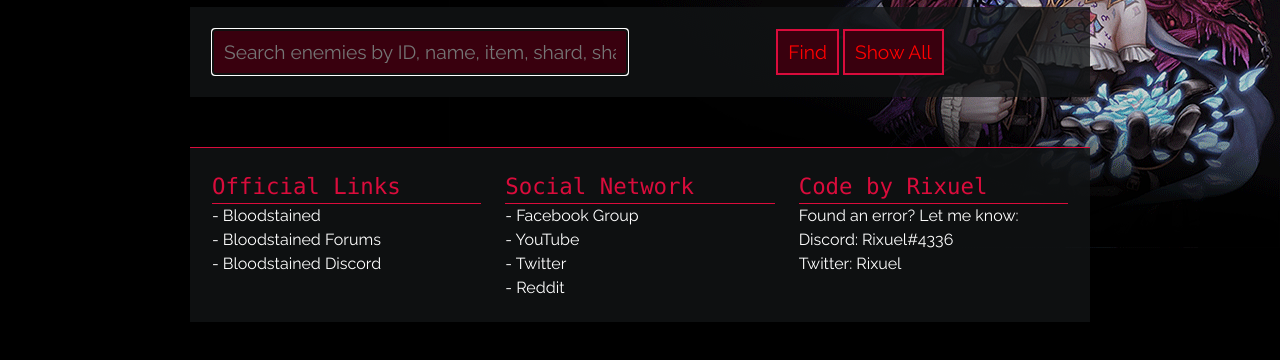
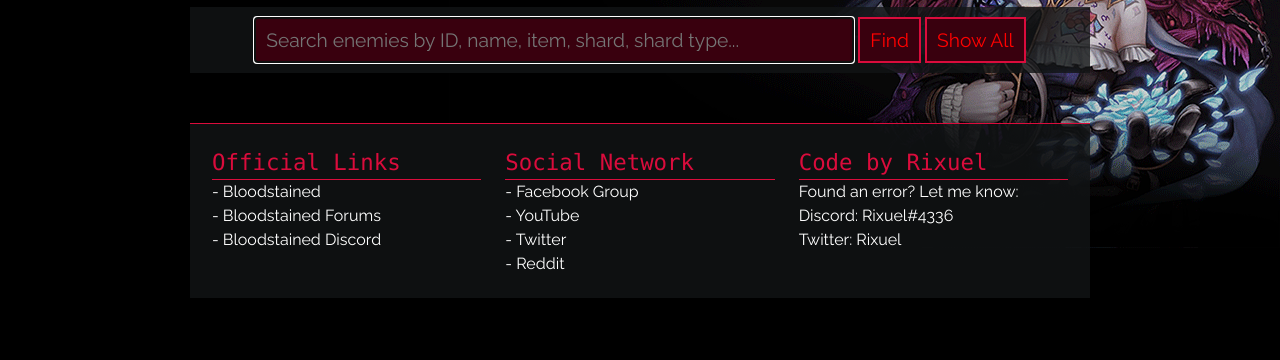
Before and after one commit to Rixuel/rixuel.github.io, a plain HTML site: page app/bloodstained.html in a window 1280 px wide. Shown: the part 352-712 px from the top of the page. Drawn offline with Linux system fonts and the light colour scheme.

Commit message:
bloodstained revert old search size

```diff
--- a/app/bloodstained.html
+++ b/app/bloodstained.html
@@ -20,7 +20,7 @@
 		<img src="img/Bloodstained-logo.png">
 	</div>
 
-	<div class="columns searchbar">
+	<!--div class="columns searchbar">
 		<div class="column">
 			<input type="text" id="searchInput" placeholder="Search enemies by ID, name, item, shard, shard type..." autofocus>
 		</div>
@@ -28,6 +28,11 @@
 			<button type="submit" id="searchButton" onclick="searchInput();getJSON();">Find</button>
 			<button type="submit" id="searchButton" onclick="showAll();">Show All</button>
 		</div>
+	</div-->
+	<div class="searchbar">
+		<input type="text" id="searchInput" placeholder="Search enemies by ID, name, item, shard, shard type..." autofocus>
+		<button type="submit" id="searchButton" onclick="searchInput();getJSON();">Find</button>
+		<button type="submit" id="searchButton" onclick="showAll();">Show All</button>
 	</div>
 
 	<div id="result"></div>
--- a/app/css/bloodstained.css
+++ b/app/css/bloodstained.css
@@ -43,7 +43,7 @@ hr {
 	font-family: "Raleway", Arial;
 	font-size: 1.2em;
 	padding: 10px;
-	width: 100%;
+	width: 600px;
 }
 #searchButton {
 	background-color: #39000e;
```
